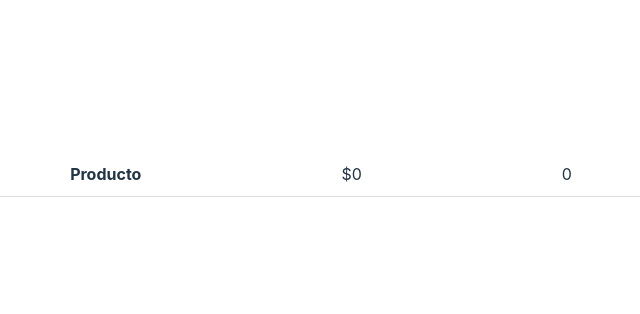
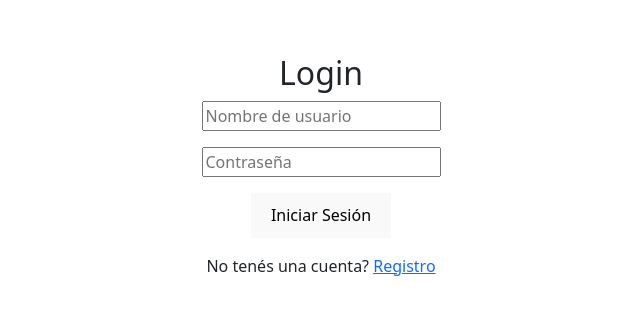
Before and after one commit to Agustin-Grande/TPO-API-FrontEnd, a React (Vite) app in the folder Api-Front/: page / in a window 1280 px wide. Shown: the part 226-540 px from the top of the page, without its empty margins (319-959 px from the left). Built offline with nearby package versions, Linux system fonts and the light colour scheme; data requests are answered from the project's data file.

Commit message:
Creacion rutas, service y modificacion Login
Creacion de carpeta service, apiClient, rutas y modificacion de Login

```diff
--- a/Api-Front/src/App.jsx
+++ b/Api-Front/src/App.jsx
@@ -1,5 +1,4 @@
 import './styles/App.css'
-import Login from './componentes/Autenticacion/Login'
 import ItemCarrito from './componentes/Carrito/ItemCarrito';
 import Carrito from './pages/Carrito.jsx';
 
--- /dev/null
+++ b/Api-Front/src/componentes/Autenticacion/ErrorLogin.jsx
@@ -0,0 +1,11 @@
+import React from 'react';
+
+export const ErrorLogin = ({ message }) => {
+  return (
+    <div style={{ color: 'red', marginTop: '10px' }}>
+      {message}
+    </div>
+  );
+};
+
+export default ErrorLogin;
--- a/Api-Front/src/main.jsx
+++ b/Api-Front/src/main.jsx
@@ -1,10 +1,13 @@
-import { StrictMode } from 'react'
+
 import { createRoot } from 'react-dom/client'
 import App from './App.jsx'
 import './index.css'
+import "bootstrap/dist/css/bootstrap.min.css";
+import {BrowserRouter} from "react-router-dom";
+import AppRoutes from './rutas/AppRoutes.jsx';
 
 createRoot(document.getElementById('root')).render(
-  //<StrictMode>
-    <App />
-  //</StrictMode>,
+  <BrowserRouter>
+    <AppRoutes />
+  </BrowserRouter>
 )
--- a/Api-Front/src/componentes/Autenticacion/Login.jsx
+++ b/Api-Front/src/pages/Login.jsx
@@ -1,15 +1,17 @@
 import React, { useState } from 'react';
-import "../../styles/Login.css";
 import axios from 'axios';
-
-const API_URL = 'http://localhost:3001'
+import "../styles/Login.css";
+import ErrorLogin from '../componentes/Autenticacion/ErrorLogin';
+import { handleLog } from '../services/serviceLogin';
 
 const Login = () => {
   const [newUser, setNewUser] = useState({
     nombreUsuario: '',
     contrasena: ''
   });
+  const [errorMessage, setErrorMessage] = useState(null);
   const [error, setError] = useState(false);
+  const [succes, setSucces] = useState(false);
 
   const handleInputChange = (e) => {
     setNewUser({
@@ -21,34 +23,37 @@ const Login = () => {
   const handleSubmit = async (e) => {
     e.preventDefault();
 
+
     if (newUser.nombreUsuario === '' || newUser.contrasena === '') {
       setError(true);
+      setErrorMessage(null);
+      setSucces(false);
       return;
     }
 
     setError(false);
     try {
-      const response = await axios.get(API_URL + '/users', {
-        params: {
-            nombreUsuario: newUser.nombreUsuario,
-            contrasena: newUser.contrasena
-          }
-      });
-      if (response.data.length > 0) {
-        console.log("Bienvenido");
+      const data = await handleLog(newUser);
+
+
+      if (data && data.length > 0) {
+        setSucces(true);
+        setErrorMessage(null);
       } else {
-        console.log("No se encontró el usuario");
+        setSucces(false);
+        setErrorMessage("No se encontró el usuario");
       }
-
     } catch (error) {
-      console.log("Error al crear usuario");
+      setErrorMessage("Error al conectar con la base de datos");
+      setSucces(false);
+      setError(false);
     }
   };
 
   return (
     <div className="login">
       <h2>Login</h2>
-      <form onSubmit={handleSubmit} className='formulario'>
+      <form onSubmit={handleSubmit} className="formulario">
         <div>
           <input
             type="text"
@@ -68,9 +73,11 @@ const Login = () => {
           />
         </div>
         <button type="submit">Iniciar Sesión</button>
-        <p>No tenés una cuenta?<a href=""> Registro</a></p>
+        <p>No tenés una cuenta? <a href="/registro">Registro</a></p>
       </form>
       {error && <p style={{ color: 'red' }}>Todos los campos son obligatorios</p>}
+      {succes && <p style={{ color: 'green' }}>Login exitoso!</p>}
+      {errorMessage && <ErrorLogin message={errorMessage} style={{ color: 'red' }} />}
     </div>
   );
 };
--- /dev/null
+++ b/Api-Front/src/pages/Registro.jsx
@@ -0,0 +1,9 @@
+const Registro = () => {
+    return (
+        <div>
+        <p>registro!!</p>
+    </div>
+    )
+}
+
+export default Registro;
--- /dev/null
+++ b/Api-Front/src/rutas/AppRoutes.jsx
@@ -0,0 +1,23 @@
+import { Routes, Route } from 'react-router-dom';
+import Login from "../pages/Login";
+import Registro from "../pages/Registro";
+import Carrito from '../pages/Carrito';
+import GestorProd from '../pages/GestorProd';
+
+const AppRoutes = () => {
+    //agregar header, nav y footer como fijo
+    return (
+        <>
+            <div>
+                <Routes>
+                    <Route path="/" element={<Login />} />
+                    <Route path="/login" element={<Login />} />
+                    <Route path="/registro" element={<Registro />} />
+                    <Route path="/gestorProd" element={<GestorProd />} />
+                </Routes>
+            </div>
+        </>
+    );
+};
+
+export default AppRoutes;
--- /dev/null
+++ b/Api-Front/src/services/serviceLogin.js
@@ -0,0 +1,12 @@
+import axios from "axios";
+import apiClient from "./apiClient";
+
+export const handleLog = async (newUser) => {
+    const response = await apiClient.get('users', {
+        params: {
+            nombreUsuario: newUser.nombreUsuario,
+            contrasena: newUser.contrasena
+        }
+    });
+    return response.data;
+};
```
Also changed, not shown: Api-Front/src/componentes/Autenticacion/Registro.jsx (deleted), 1 other file (tests, documents, lock files or other folders).
